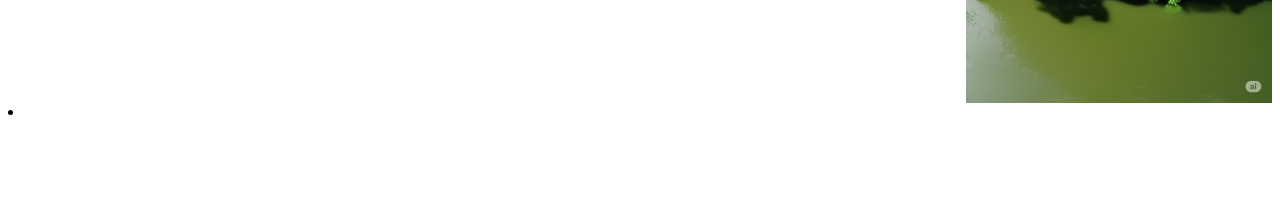
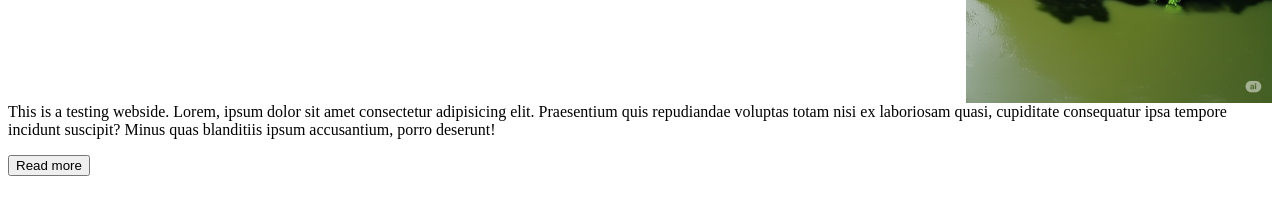
Before and after one commit to MD-Nasir301/GitHub_Project, a plain HTML site: page index.html in a window 1280 px wide. Shown: the part 346-560 px from the top of the page. Drawn offline with Linux system fonts and the light colour scheme.

Commit message:
content section added

```diff
--- a/index.html
+++ b/index.html
@@ -52,8 +52,15 @@
         </li>
       </ul>
     </div>
+
+    <div class="content">
+      <p>
+        This is a testing webside. Lorem, ipsum dolor sit amet consectetur
+        adipisicing elit. Praesentium quis repudiandae voluptas totam nisi ex
+        laboriosam quasi, cupiditate consequatur ipsa tempore incidunt suscipit?
+        Minus quas blanditiis ipsum accusantium, porro deserunt!
+      </p>
+      <button>Read more</button>
+    </div>
   </body>
-  <img src="" alt="" />
-
-  <li><img src="" alt="" /></li>
 </html>
```
